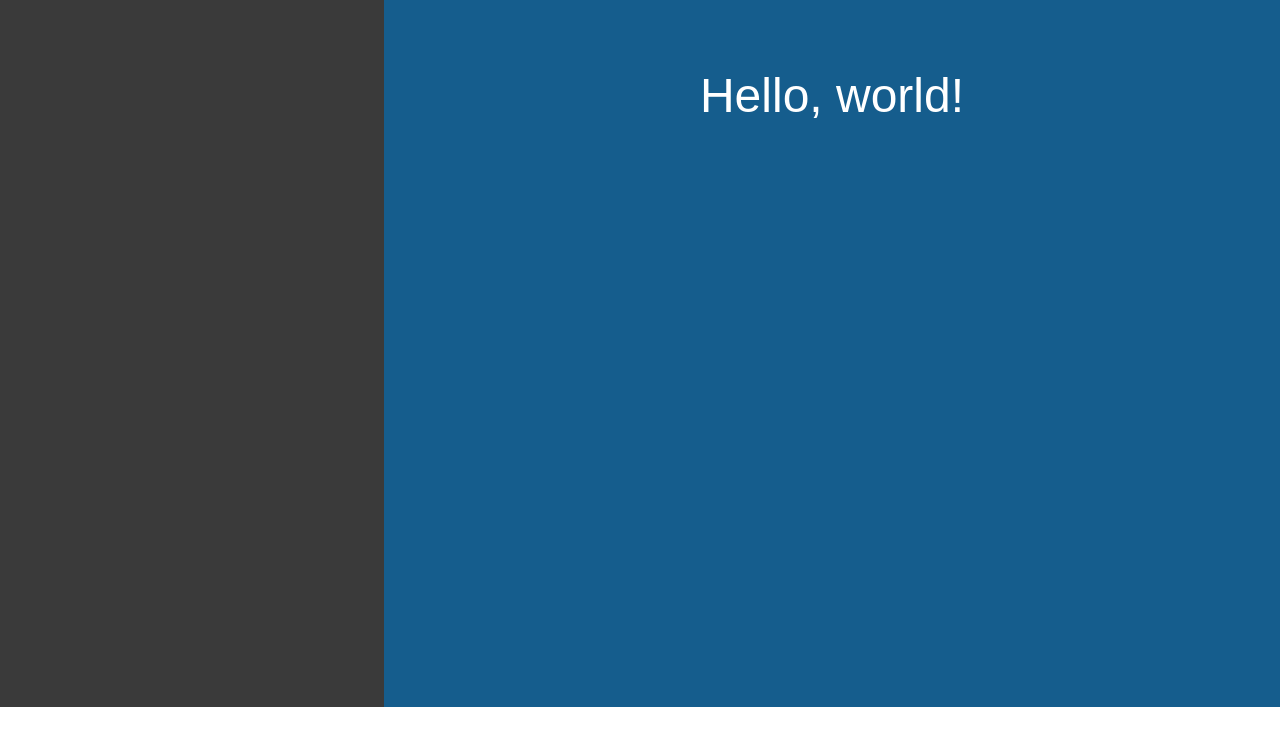
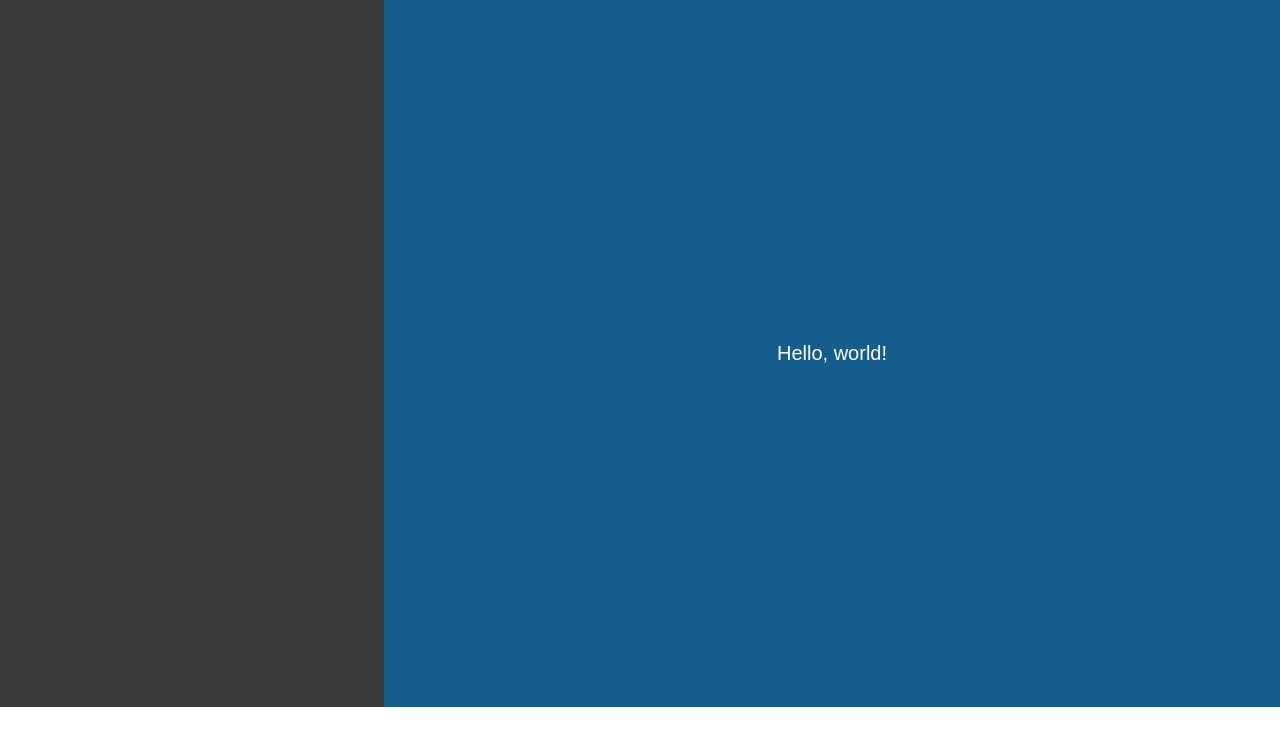
Before and after one commit to j-stuckey/docker_react-app_template, a React app: page / in a window 1280 px wide. Shown: the top 746 px of the page. Built offline with nearby package versions, Linux system fonts and the light colour scheme.

Commit message:
Moved text to middle right side

```diff
--- a/src/components/styles/App.module.css
+++ b/src/components/styles/App.module.css
@@ -10,18 +10,20 @@
 
 .RightSection {
 	flex: 0 0 70%;
+	display: flex;
+	justify-content: center;
+	align-items: center;
 	padding: 20px;
 	color: white;
-	font-size: 3rem;
 }
+
+.RightSection > p {
+	margin: 0;
+	font-size: 20px;
+}
+
 .LeftSection {
 	flex: 0 0 30%;
 	background: rgb(58, 58, 58);
 	padding: 20px;
 }
-
-.LeftSection {
-	display: flex;
-	flex-flow: column;
-	justify-content: space-around;
-}
```
